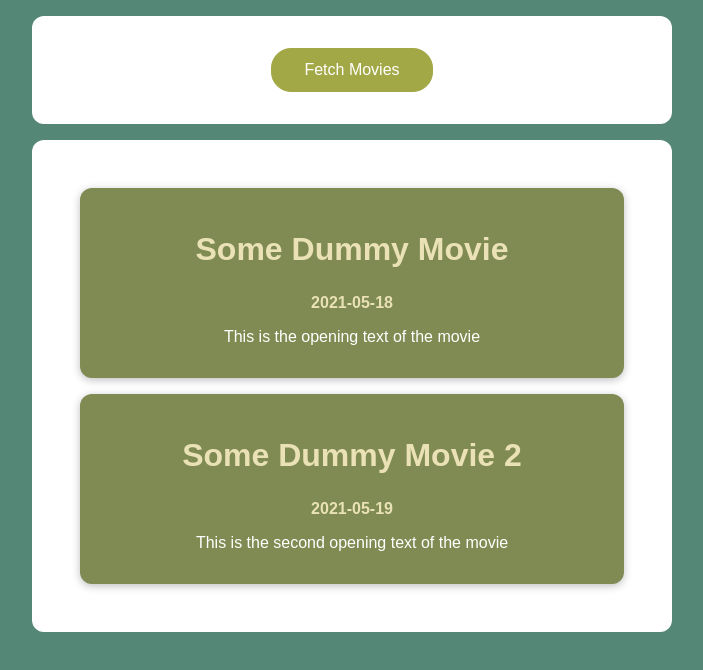
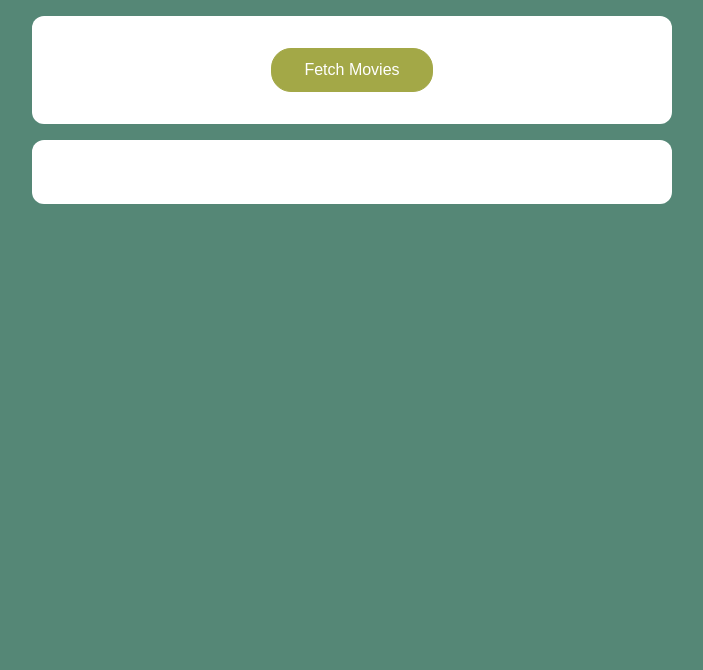
Before and after one commit to tinyuliu/React-Sending-HTTP-Request, a React (Create React App) app: page / in a window 1280 px wide. Shown: the top 670 px of the page, without its empty margins (288-991 px from the left). Built offline with nearby package versions, Linux system fonts and the light colour scheme.

Commit message:
send a GET request

```diff
--- a/src/App.js
+++ b/src/App.js
@@ -1,31 +1,36 @@
-import React from 'react';
+import React , { useState }from 'react';
 
 import MoviesList from './components/MoviesList';
 import './App.css';
 
 function App() {
-  const dummyMovies = [
-    {
-      id: 1,
-      title: 'Some Dummy Movie',
-      openingText: 'This is the opening text of the movie',
-      releaseDate: '2021-05-18',
-    },
-    {
-      id: 2,
-      title: 'Some Dummy Movie 2',
-      openingText: 'This is the second opening text of the movie',
-      releaseDate: '2021-05-19',
-    },
-  ];
+  const [movies, setMovies] = useState([]);
+
+  function fetchMoviesHandler(){
+    fetch('https://swapi.dev/api/films/').then((response) => {
+        return response.json();
+      }
+    ).then((data)=>{
+      const transformedMovies = data.results.map(movieData => {
+        return {
+          id: movieData.episode_id,
+          title: movieData.title,
+          openingText: movieData.opening_crawl,
+          releaseDate: movieData.release_date
+        };
+      });
+        setMovies(transformedMovies);
+      }
+    );
+  }
 
   return (
     <React.Fragment>
       <section>
-        <button>Fetch Movies</button>
+        <button onClick={fetchMoviesHandler}>Fetch Movies</button>
       </section>
       <section>
-        <MoviesList movies={dummyMovies} />
+        <MoviesList movies={movies} />
       </section>
     </React.Fragment>
   );
```
